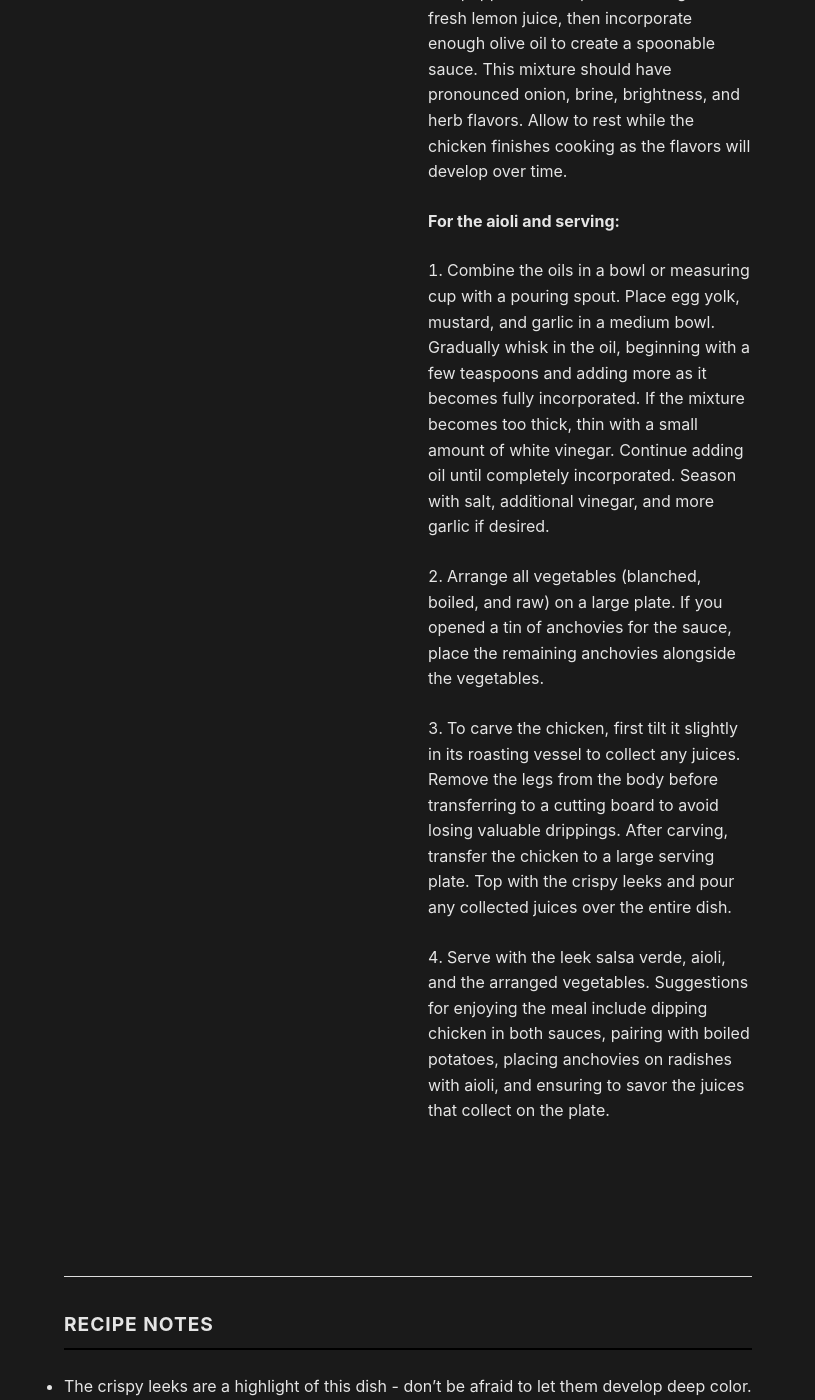
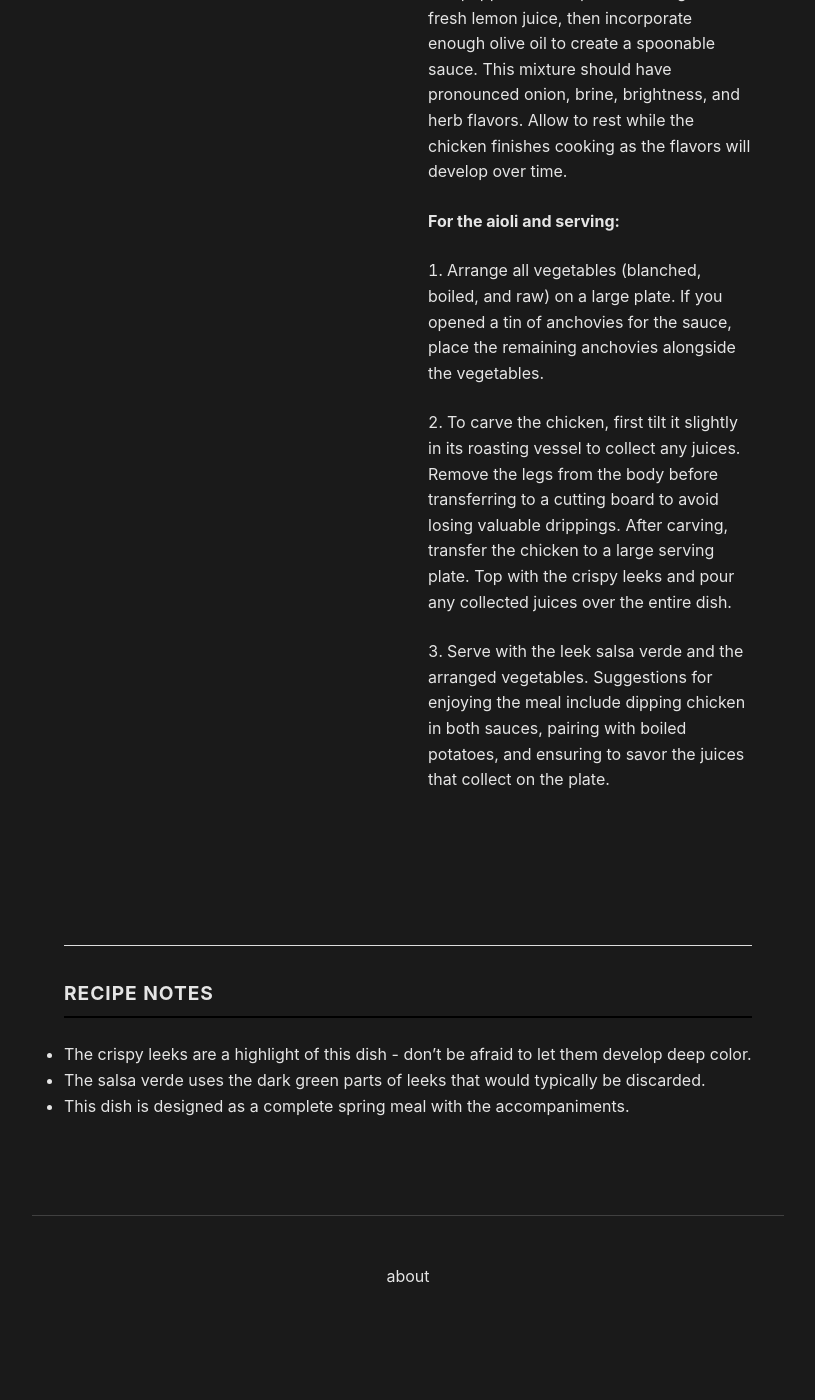
Before and after one commit to williamsca/recipes, a Jekyll site: the page built from _recipes/spring-chicken-crispy-leeks.md, in a window 1280 px wide and 1400 px high, scrolled down 1527 px. Shown: the whole window, without its empty margins (232-1047 px from the left). Built offline with Jekyll 4.4.1, drawn with Linux system fonts in a browser that asks for light colours; after the commit the page ends 2865 px from its top, so only the background shows below that; some of the changed text lies outside the part shown.

Commit message:
Update spring-chicken-crispy-leeks.md

```diff
--- a/_recipes/spring-chicken-crispy-leeks.md
+++ b/_recipes/spring-chicken-crispy-leeks.md
@@ -20,14 +20,7 @@ ingredients: |
   - 4 stalks green garlic, finely chopped (or 2 cloves garlic, finely grated)
   - 4 anchovy fillets or 2 tablespoons capers, finely chopped
 
-  **For the aioli and serving:**
-  - 1 large egg yolk
-  - 1 teaspoon (5 grams) dijon mustard
-  - 1-2 garlic cloves, finely grated
-  - White distilled vinegar, as needed
-  - Kosher salt
-  - ¾ cup (156 grams) neutral oil, such as grapeseed, canola, vegetable
-  - ¼ cup (52 grams) olive oil
+  **For serving:**
   - Remaining tin of anchovies
   - Small potatoes, boiled until tender
   - Asparagus or green beans, blanched until al dente
@@ -42,10 +35,9 @@ instructions: |
   5. While the chicken roasts, prepare the salsa verde. Finely chop the reserved dark green leek parts and place in a small bowl. Add the chopped chives, parsley, and anchovies (or capers). Season with salt and pepper. Add a splash of vinegar or fresh lemon juice, then incorporate enough olive oil to create a spoonable sauce. This mixture should have pronounced onion, brine, brightness, and herb flavors. Allow to rest while the chicken finishes cooking as the flavors will develop over time.
 
   **For the aioli and serving:**
-  6. Combine the oils in a bowl or measuring cup with a pouring spout. Place egg yolk, mustard, and garlic in a medium bowl. Gradually whisk in the oil, beginning with a few teaspoons and adding more as it becomes fully incorporated. If the mixture becomes too thick, thin with a small amount of white vinegar. Continue adding oil until completely incorporated. Season with salt, additional vinegar, and more garlic if desired.
   7. Arrange all vegetables (blanched, boiled, and raw) on a large plate. If you opened a tin of anchovies for the sauce, place the remaining anchovies alongside the vegetables.
   8. To carve the chicken, first tilt it slightly in its roasting vessel to collect any juices. Remove the legs from the body before transferring to a cutting board to avoid losing valuable drippings. After carving, transfer the chicken to a large serving plate. Top with the crispy leeks and pour any collected juices over the entire dish.
-  9. Serve with the leek salsa verde, aioli, and the arranged vegetables. Suggestions for enjoying the meal include dipping chicken in both sauces, pairing with boiled potatoes, placing anchovies on radishes with aioli, and ensuring to savor the juices that collect on the plate.
+  9. Serve with the leek salsa verde and the arranged vegetables. Suggestions for enjoying the meal include dipping chicken in both sauces, pairing with boiled potatoes, and ensuring to savor the juices that collect on the plate.
 
 notes: |
   - The crispy leeks are a highlight of this dish - don't be afraid to let them develop deep color.
```
